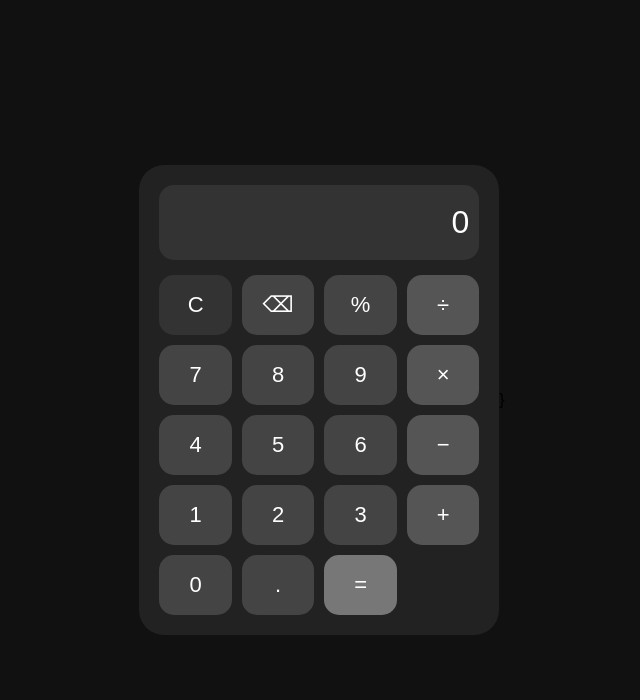
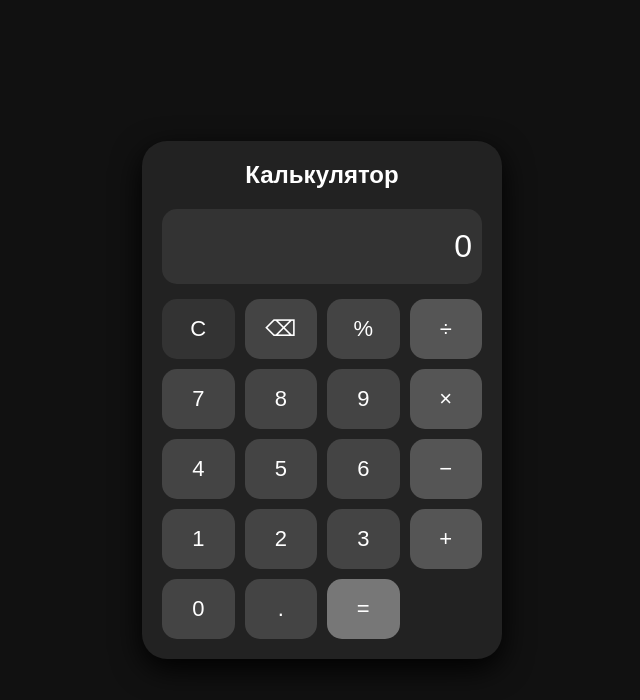
Before and after one commit to rustamreket2008-boop/Calculator-, a plain HTML site: page index.html in a window 1280 px wide. Shown: the whole page, without its empty margins (318-958 px from the left). Drawn offline with Linux system fonts and the light colour scheme.

Commit message:
Enhance calculator styling and add heading
Added box shadow to calculator and updated heading.

```diff
--- a/index.html
+++ b/index.html
@@ -21,6 +21,13 @@ body {
     padding: 20px;
     border-radius: 25px;
     background: #222;
+    box-shadow: 0 10px 30px #000;
+}
+
+h2 {
+    color: white;
+    text-align: center;
+    margin-top: 0;
 }
 
 #display {
@@ -35,7 +42,7 @@ body {
     font-size: 32px;
     text-align: right;
     padding: 10px;
-  }
+}
 
 .buttons {
     display: grid;
@@ -69,9 +76,12 @@ button:active {
 }
 </style>
 </head>
-  <body>
+
+<body>
 
 <div class="calculator">
+
+<h2>Калькулятор</h2>
 
 <input id="display" type="text" value="0" readonly>
 
@@ -103,7 +113,8 @@ button:active {
 
 </div>
 </div>
-    <script>
+
+<script>
 let display = document.getElementById("display");
 
 function add(value) {
@@ -144,4 +155,3 @@ function calculate() {
 
 </body>
 </html>
-}
```
